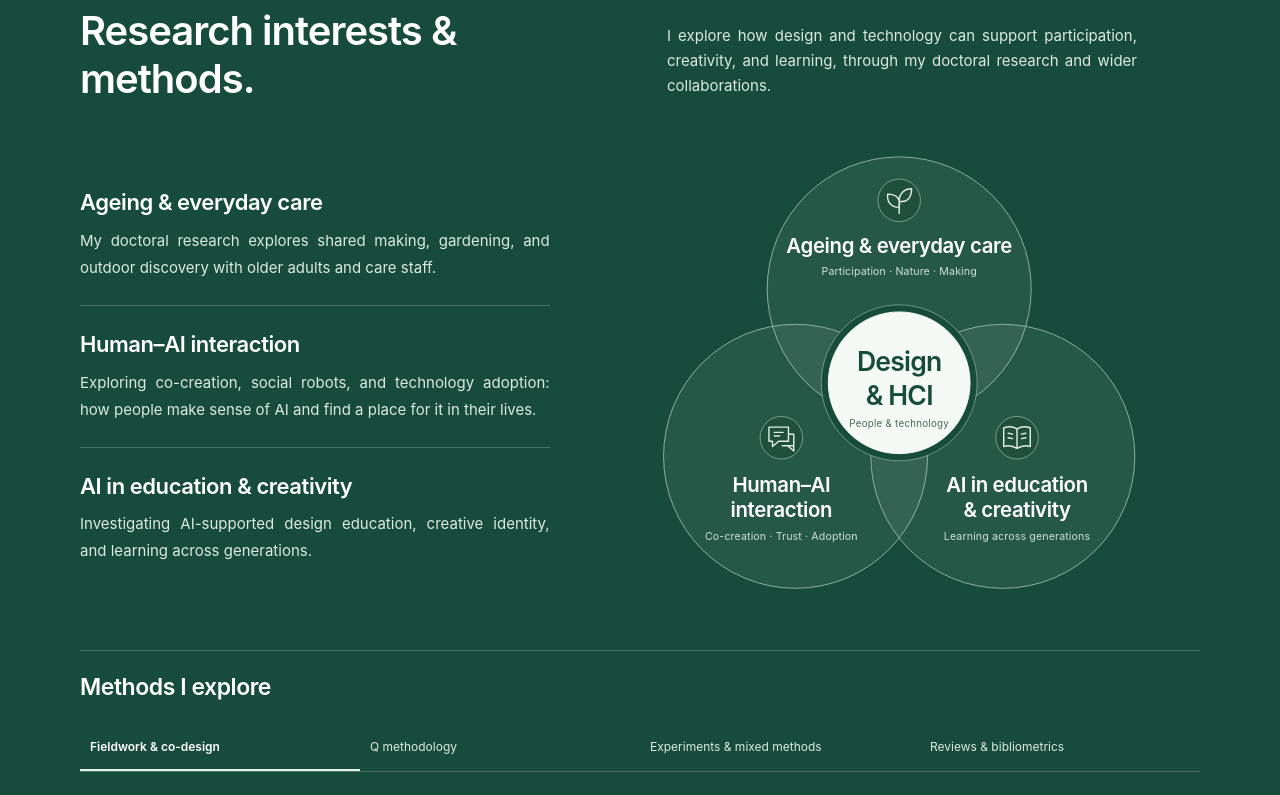
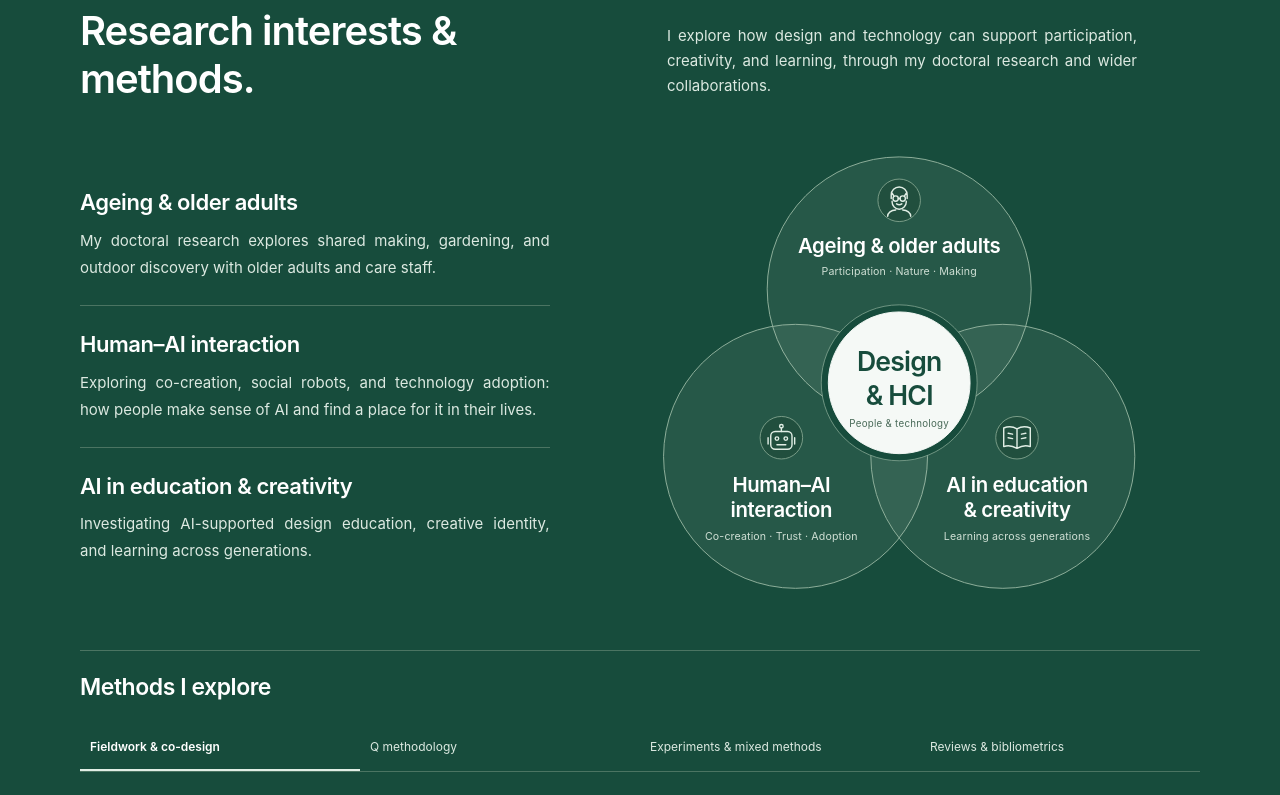
Before and after one commit to XingtingWu/my-website, a plain HTML site: page index.html in a window 1280 px wide. Shown: the part 740-1535 px from the top of the page. Drawn offline with Linux system fonts and the light colour scheme.

Commit message:
Broaden ageing research label and clarify interest icons

```diff
--- a/index.html
+++ b/index.html
@@ -15,12 +15,12 @@
 <section class="research-landscape section" id="research-interests" aria-labelledby="landscape-heading"><div class="wrap">
 <div class="landscape-heading"><div><h2 id="landscape-heading">Research interests<br> &amp; methods.</h2></div><p>I explore how design and technology can support participation, creativity, and learning, through my doctoral research and wider collaborations.</p></div>
 <div class="landscape-overview"><div class="interest-list">
-<article data-interest-copy="care"><div><h3><a data-interest="care" href="research.html">Ageing &amp; everyday care</a></h3><p>My doctoral research explores shared making, gardening, and outdoor discovery with older adults and care staff.</p></div></article>
+<article data-interest-copy="care"><div><h3><a data-interest="care" href="research.html">Ageing &amp; older adults</a></h3><p>My doctoral research explores shared making, gardening, and outdoor discovery with older adults and care staff.</p></div></article>
 <article data-interest-copy="ai"><div><h3><a data-interest="ai" href="publications.html#pub-roLk4NBRz8UC">Human–AI interaction</a></h3><p>Exploring co-creation, social robots, and technology adoption: how people make sense of AI and find a place for it in their lives.</p></div></article>
 <article data-interest-copy="learning"><div><h3><a data-interest="learning" href="publications.html#pub-W7OEmFMy1HYC">AI in education &amp; creativity</a></h3><p>Investigating AI-supported design education, creative identity, and learning across generations.</p></div></article>
 </div><figure class="interest-diagram"><svg xmlns="http://www.w3.org/2000/svg" class="research-map" viewBox="0 0 680 550" aria-labelledby="landscape-title landscape-desc">
   <title id="landscape-title">Three connected research interests</title>
-  <desc id="landscape-desc">Three overlapping areas surround Design and Human–Computer Interaction: ageing and everyday care, human–AI interaction, and AI in education and creativity. Each area links to related research.</desc>
+  <desc id="landscape-desc">Three overlapping areas surround Design and Human–Computer Interaction: ageing and older adults, human–AI interaction, and AI in education and creativity. Each area links to related research.</desc>
   <style>
     .research-map text{font-family:-apple-system,system-ui,'SF Pro Display','Helvetica Neue',Arial,sans-serif;fill:#28382f;text-anchor:middle}
     .research-map .map-area{stroke:#b2c7ba;stroke-width:1.1;fill:#e6f0e9;fill-opacity:.6;transition:fill-opacity .2s,stroke .2s,stroke-width .2s}
@@ -52,22 +52,25 @@
   <text class="map-core-title" x="340" y="307">&amp; HCI</text>
   <text class="map-core-note" x="340" y="332">People &amp; technology</text>
 
-  <a class="map-link" data-interest="care" href="research.html" aria-label="Explore ageing and everyday care research">
+  <a class="map-link" data-interest="care" href="research.html" aria-label="Explore ageing and older adults research">
     <rect class="map-hit" x="221" y="43" width="238" height="145" rx="10"/>
     <circle class="map-icon-disc" cx="340" cy="76" r="24"/>
-    <g class="map-icon" transform="translate(326 61)">
-      <path d="M14 30V14M14 23C4 23 0 16 1 8c10 0 15 5 13 15ZM14 16C14 7 20 2 28 2c0 10-5 16-14 14Z"/>
+    <g class="map-icon" transform="translate(324 60)" aria-hidden="true">
+      <path d="M7 14v-4a9 9 0 0 1 18 0v4M8 8l2 3M24 8l-2 3M8 17v1a8 8 0 0 0 16 0v-1M3 34c0-4 4-7 9-7M29 34c0-4-4-7-9-7"/>
+      <circle cx="12" cy="14" r="3"/><circle cx="20" cy="14" r="3"/>
+      <path d="M15 14h2M13 20q3 2 6 0"/>
     </g>
-    <text class="map-title" x="340" y="135">Ageing &amp; everyday care</text>
+    <text class="map-title" x="340" y="135">Ageing &amp; older adults</text>
     <text class="map-note" x="340" y="160">Participation · Nature · Making</text>
   </a>
 
   <a class="map-link" data-interest="ai" href="publications.html#pub-roLk4NBRz8UC" aria-label="Explore human–AI interaction and co-creation research">
     <rect class="map-hit" x="93" y="313" width="231" height="173" rx="10"/>
     <circle class="map-icon-disc" cx="207" cy="344" r="24"/>
-    <g class="map-icon" transform="translate(193 331)">
-      <path d="M0 1h22v16H11l-7 6v-6H0ZM15 22h13V9h-6M28 22v6l-7-6"/>
-      <path d="M6 7h10M6 11h6"/>
+    <g class="map-icon" transform="translate(191 328)" aria-hidden="true">
+      <rect x="4" y="9" width="24" height="20" rx="5"/>
+      <path d="M16 5v4M1 16v7M31 16v7M11 24h10"/>
+      <circle cx="16" cy="3" r="2"/><circle cx="11" cy="17" r="2"/><circle cx="21" cy="17" r="2"/>
     </g>
     <text class="map-title" x="207" y="405">Human–AI</text>
     <text class="map-title" x="207" y="433">interaction</text>
```
